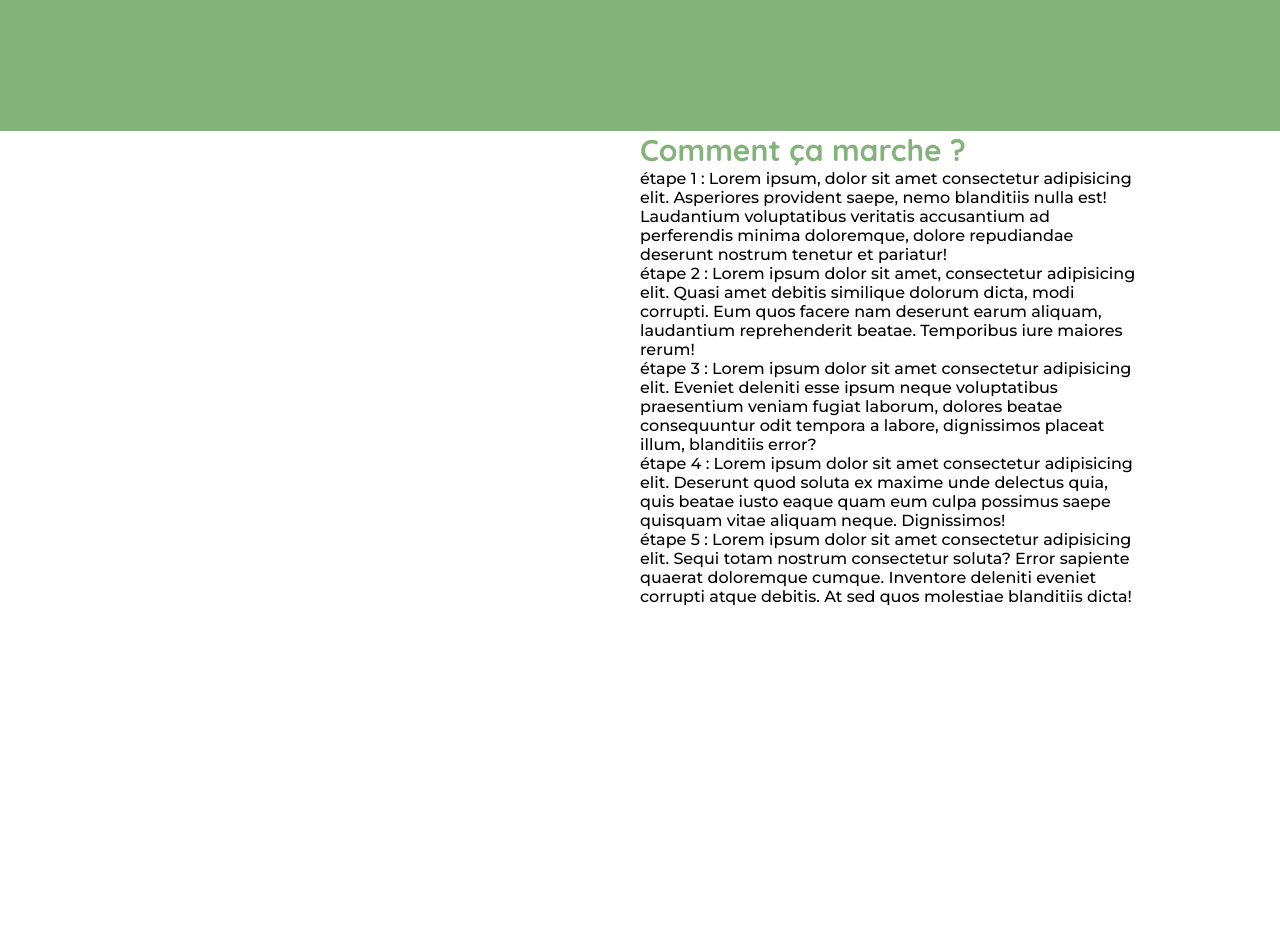
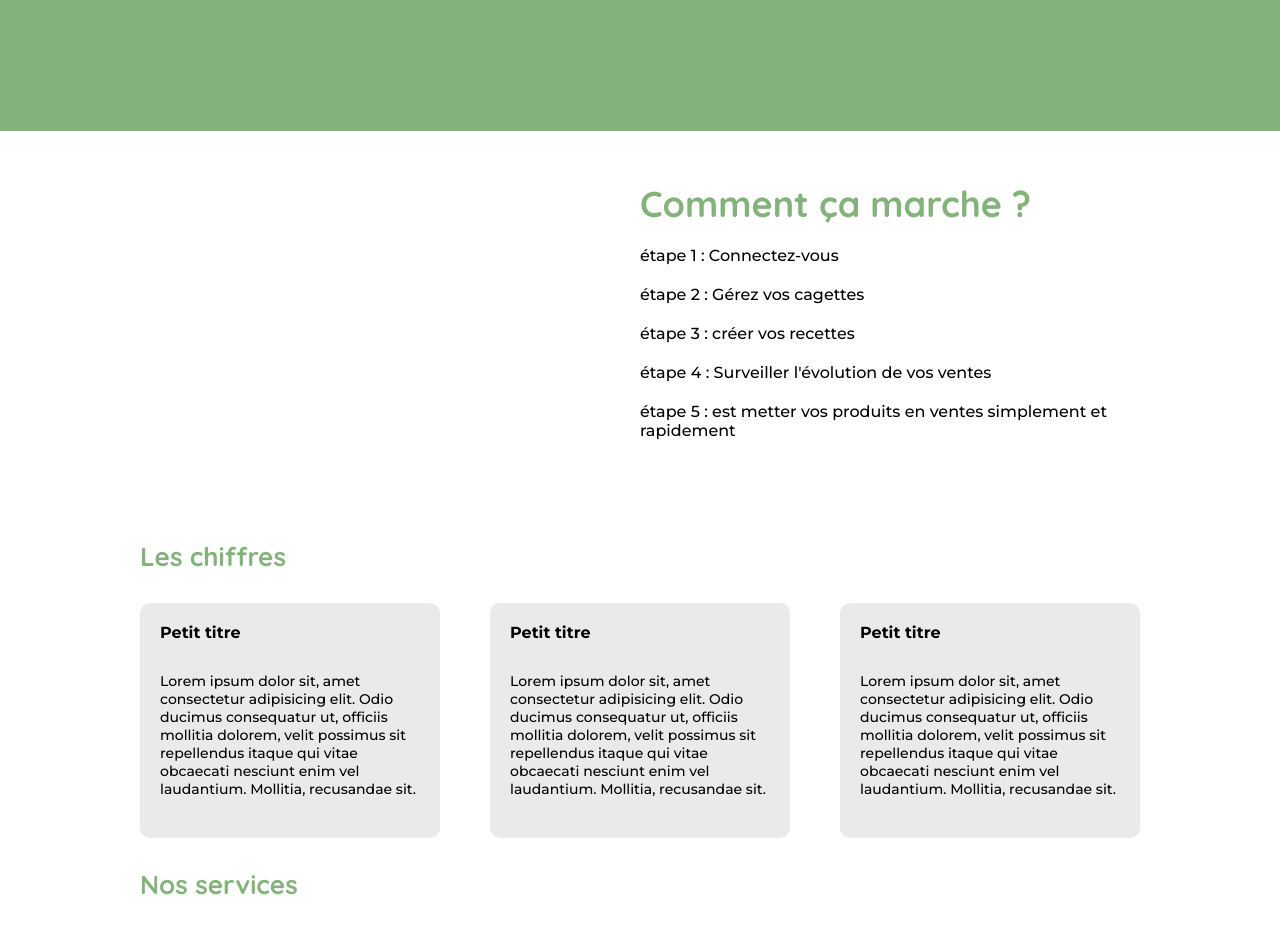
Before and after one commit to ludivineboc/agri-la-toile, a plain HTML site: page index.html in a window 1280 px wide. Shown: the part 760-1691 px from the top of the page. Before the commit the page ends 1366 px from the top, so only its background shows below. Drawn offline with Linux system fonts and the light colour scheme; some packages are replaced by stand-ins of ours; a script that the page names is missing.

Commit message:
début intégration

```diff
--- a/index.html
+++ b/index.html
@@ -20,8 +20,8 @@
                 <a href="" class="btnAccueil">
                     <li>Accueil</li>
                 </a>
-                <a href="">
-                    <li>Accueil</li>
+                <a class="btnDon" href="">
+                    <li>Faire un don</li>
                 </a>
             </ul>
         </nav>
@@ -40,39 +40,42 @@
 
     <!--section comment ça marche-->
     <section>
-        <div class="container flex">
+        <div class="container flex marginSection alignItems">
             <div class="width50 ">
-
-                <spline-viewer url="https://prod.spline.design/AHqWer86esoro1hY/scene.splinecode"></spline-viewer>
-
+                <spline-viewer url="https://prod.spline.design/AHqWer86esoro1hY/scene.splinecode" class="spline"></spline-viewer>
             </div>
             <div class="width50">
-                <h2 class="colorTexte">Comment ça marche ?</h2>
+                <h2 class="colorTexte marginMarche">Comment ça marche ?</h2>
                 <ul>
-                    <li>étape 1 : Lorem ipsum, dolor sit amet consectetur adipisicing elit. Asperiores provident saepe,
-                        nemo blanditiis nulla est! Laudantium voluptatibus veritatis accusantium ad perferendis minima
-                        doloremque, dolore repudiandae deserunt nostrum tenetur et pariatur!
-                    <li>
-                    <li>étape 2 : Lorem ipsum dolor sit amet, consectetur adipisicing elit. Quasi amet debitis similique
-                        dolorum dicta, modi corrupti. Eum quos facere nam deserunt earum aliquam, laudantium
-                        reprehenderit beatae. Temporibus iure maiores rerum! </li>
-                    <li>étape 3 : Lorem ipsum dolor sit amet consectetur adipisicing elit. Eveniet deleniti esse ipsum
-                        neque voluptatibus praesentium veniam fugiat laborum, dolores beatae consequuntur odit tempora a
-                        labore, dignissimos placeat illum, blanditiis error?</li>
-                    <li>étape 4 : Lorem ipsum dolor sit amet consectetur adipisicing elit. Deserunt quod soluta ex
-                        maxime unde delectus quia, quis beatae iusto eaque quam eum culpa possimus saepe quisquam vitae
-                        aliquam neque. Dignissimos!</li>
-                    <li>étape 5 : Lorem ipsum dolor sit amet consectetur adipisicing elit. Sequi totam nostrum
-                        consectetur soluta? Error sapiente quaerat doloremque cumque. Inventore deleniti eveniet
-                        corrupti atque debitis. At sed quos molestiae blanditiis dicta!</li>
+                    <li class="liMarche">étape 1 : Connectez-vous<li>
+                    <li class="liMarche">étape 2 : Gérez vos cagettes</li>
+                    <li class="liMarche">étape 3 : créer vos recettes</li>
+                    <li class="liMarche">étape 4 : Surveiller l'évolution de vos ventes </li>
+                    <li class="liMarche">étape 5 : est metter vos produits en ventes simplement et rapidement</li>
                 </ul>
-
-
-
-
-
             </div>
         </div>
+    </section>
+    <section class="container">
+        <h3>Les chiffres</h3>
+        <div class="flex spaceBetween">
+            <div class="width30 column cardChiffres">
+                <h4>Petit titre</h4>
+                <p class="paraChiffre">Lorem ipsum dolor sit, amet consectetur adipisicing elit. Odio ducimus consequatur ut, officiis mollitia dolorem, velit possimus sit repellendus itaque qui vitae obcaecati nesciunt enim vel laudantium. Mollitia, recusandae sit.<p>
+            </div>
+            <div class="width30 cardChiffres">
+                <h4>Petit titre</h4>
+                <p class="paraChiffre">Lorem ipsum dolor sit, amet consectetur adipisicing elit. Odio ducimus consequatur ut, officiis mollitia dolorem, velit possimus sit repellendus itaque qui vitae obcaecati nesciunt enim vel laudantium. Mollitia, recusandae sit.<p>
+            </div>
+            <div class="width30 cardChiffres">
+                <h4>Petit titre</h4>
+                <p class="paraChiffre">Lorem ipsum dolor sit, amet consectetur adipisicing elit. Odio ducimus consequatur ut, officiis mollitia dolorem, velit possimus sit repellendus itaque qui vitae obcaecati nesciunt enim vel laudantium. Mollitia, recusandae sit.<p>
+            </div>
+        </div>
+    </section>
+    <!-- nos services -->
+    <section class="container">
+        <h3>Nos services</h3>
     </section>
     <script type="module" src="https://unpkg.com/@splinetool/viewer@1.9.59/build/spline-viewer.js"></script>
 </body>
--- a/style.css
+++ b/style.css
@@ -11,6 +11,9 @@
 }
 .alignItems{
     align-items: center;
+}
+.marginSection{
+    padding: 50px 0px ;
 }
 .colorTexte{
     color: #83B27B;
@@ -72,6 +75,12 @@ header{
     color: black;
     transition: 0.3s;
 }
+.btnDon{
+    background-color: #83B27B;
+    color: #fff;
+    padding: 14px 20px;
+    border-radius: 30px;
+}
 
 /*Hero*/
 .imgHero{
@@ -80,13 +89,14 @@ header{
 h1{
     font-family: "Quicksand", serif;
     font-weight: 900;
-    font-size: 30px;
+    font-size: 36px;
     color: #fff;
+    font-weight: bolder;
 }
 h2{
     font-family: "Quicksand", serif;
     font-weight: 900;
-    font-size: 30px;
+    font-size: 36px;
     color: #fff;
 }
 .cta{
@@ -97,3 +107,34 @@ h2{
     border-radius: 30px;
     display:inline-block
 }
+/*comment ca marche*/
+.spline{
+ height: 100vh;
+}
+.marginMarche{
+    margin-bottom: 20px;
+}
+.liMarche{
+    margin-bottom: 20px;
+}
+/*Les chiffres*/
+h3{
+    color: #83B27B;
+    font-family: "Quicksand", serif;
+    font-weight: 900;
+    font-size: 26px;
+    margin-top: 30px;
+    margin-bottom: 30px;
+}
+h4{
+    margin-bottom: 30px;
+}
+.paraChiffre{
+    font-size: 14px;
+    margin-bottom: 20px;
+}
+.cardChiffres{
+    background-color: rgb(234, 234, 234);
+    padding: 20px;
+    border-radius: 10px;
+}
```
